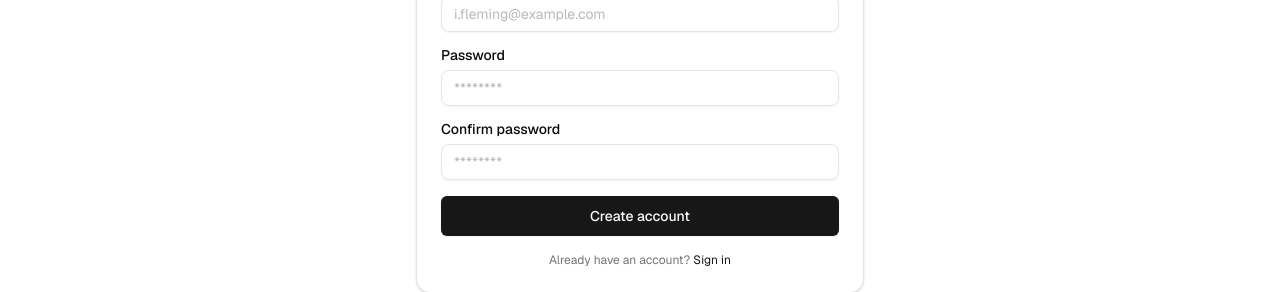
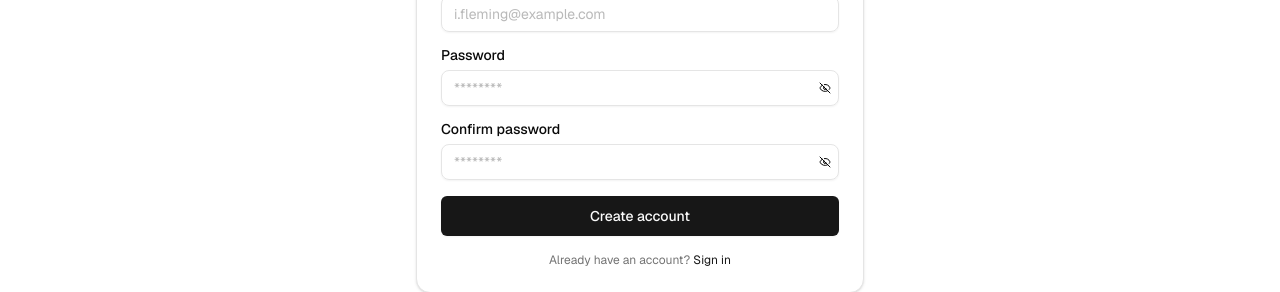
Before and after one commit to max-carver/bpg-test, a Next.js app: page /sign-up in a window 1280 px wide. Shown: the part 389-681 px from the top of the page. Built offline with nearby package versions, Linux system fonts and the light colour scheme; no server answers.

Commit message:
password change

```diff
--- a/src/components/auth/SignInForm.tsx
+++ b/src/components/auth/SignInForm.tsx
@@ -27,9 +27,11 @@ import {
 import { Input } from "@/components/ui/input";
 import { signInSchema } from "@/lib/zodSchemas";
 import { signInUser } from "@/server/actions/signIn";
+import { EyeIcon, EyeOffIcon } from "lucide-react";
 
 const SignInForm = () => {
   const [error, setError] = useState<string | null>(null);
+  const [showPassword, setShowPassword] = useState(false);
 
   const form = useForm<z.infer<typeof signInSchema>>({
     resolver: zodResolver(signInSchema),
@@ -83,7 +85,24 @@ const SignInForm = () => {
                 <FormItem>
                   <FormLabel>Password</FormLabel>
                   <FormControl>
-                    <Input placeholder="********" type="password" {...field} />
+                    <div className="relative">
+                      <Input
+                        placeholder="********"
+                        type={showPassword ? "text" : "password"}
+                        {...field}
+                      />
+                      {showPassword ? (
+                        <EyeIcon
+                          className="absolute top-1/2 right-2 size-3 -translate-y-1/2 cursor-pointer"
+                          onClick={() => setShowPassword(!showPassword)}
+                        />
+                      ) : (
+                        <EyeOffIcon
+                          className="absolute top-1/2 right-2 size-3 -translate-y-1/2 cursor-pointer"
+                          onClick={() => setShowPassword(!showPassword)}
+                        />
+                      )}
+                    </div>
                   </FormControl>
 
                   <FormMessage />
--- a/src/components/auth/SignUpForm.tsx
+++ b/src/components/auth/SignUpForm.tsx
@@ -28,9 +28,12 @@ import { Input } from "@/components/ui/input";
 import type { ResponseData } from "@/lib/types";
 import { signUpSchema } from "@/lib/zodSchemas";
 import { signInUser } from "@/server/actions/signIn";
+import { EyeIcon, EyeOffIcon } from "lucide-react";
 
 const SignUpForm = () => {
   const [error, setError] = useState<string | null>(null);
+  const [showPassword, setShowPassword] = useState(false);
+  const [showConfirmPassword, setShowConfirmPassword] = useState(false);
 
   const form = useForm<z.infer<typeof signUpSchema>>({
     resolver: zodResolver(signUpSchema),
@@ -127,7 +130,24 @@ const SignUpForm = () => {
                 <FormItem>
                   <FormLabel>Password</FormLabel>
                   <FormControl>
-                    <Input placeholder="********" type="password" {...field} />
+                    <div className="relative">
+                      <Input
+                        placeholder="********"
+                        type={showPassword ? "text" : "password"}
+                        {...field}
+                      />
+                      {showPassword ? (
+                        <EyeIcon
+                          className="absolute top-1/2 right-2 size-3 -translate-y-1/2 cursor-pointer"
+                          onClick={() => setShowPassword(!showPassword)}
+                        />
+                      ) : (
+                        <EyeOffIcon
+                          className="absolute top-1/2 right-2 size-3 -translate-y-1/2 cursor-pointer"
+                          onClick={() => setShowPassword(!showPassword)}
+                        />
+                      )}
+                    </div>
                   </FormControl>
 
                   <FormMessage />
@@ -141,7 +161,28 @@ const SignUpForm = () => {
                 <FormItem>
                   <FormLabel>Confirm password</FormLabel>
                   <FormControl>
-                    <Input placeholder="********" type="password" {...field} />
+                    <div className="relative">
+                      <Input
+                        placeholder="********"
+                        type={showConfirmPassword ? "text" : "password"}
+                        {...field}
+                      />
+                      {showConfirmPassword ? (
+                        <EyeIcon
+                          className="absolute top-1/2 right-2 size-3 -translate-y-1/2 cursor-pointer"
+                          onClick={() =>
+                            setShowConfirmPassword(!showConfirmPassword)
+                          }
+                        />
+                      ) : (
+                        <EyeOffIcon
+                          className="absolute top-1/2 right-2 size-3 -translate-y-1/2 cursor-pointer"
+                          onClick={() =>
+                            setShowConfirmPassword(!showConfirmPassword)
+                          }
+                        />
+                      )}
+                    </div>
                   </FormControl>
 
                   <FormMessage />
```
